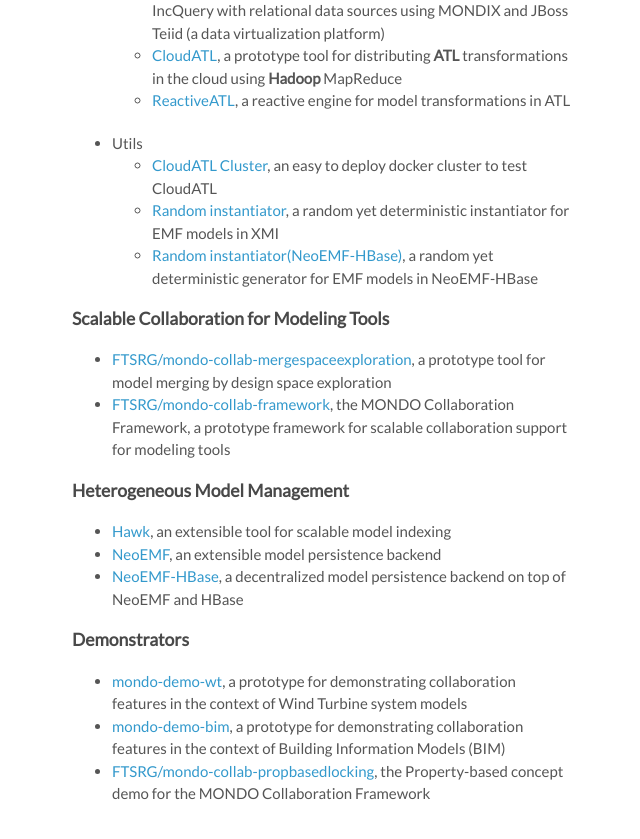
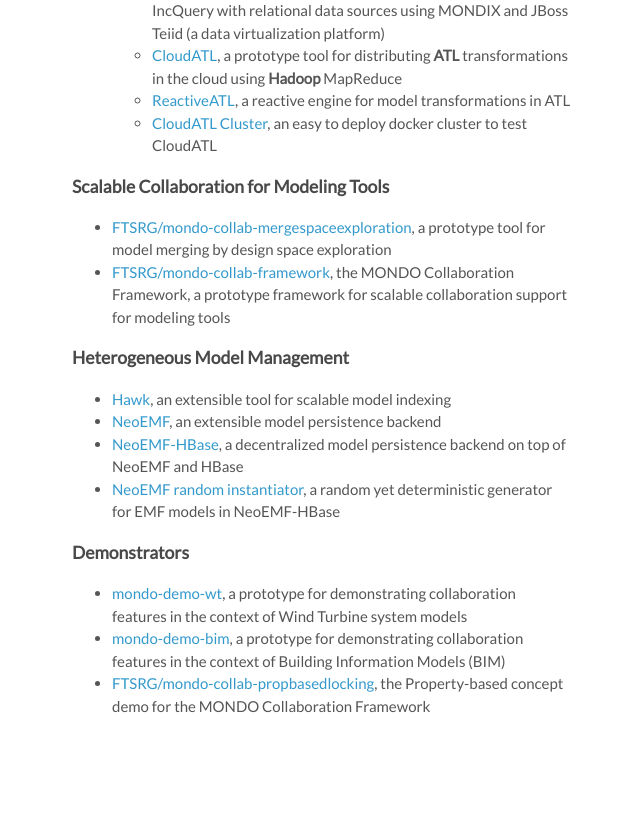
Before and after one commit to mondo-project/mondo-project.github.io, a plain HTML site: page index.html in a window 1280 px wide. Shown: the part 864-1703 px from the top of the page, without its empty margins (498-1138 px from the left). After the commit the page ends 1651 px from the top, so only its background shows below. Drawn offline with Linux system fonts and the light colour scheme.

Commit message:
Reorganizing ARMINES's techs

```diff
--- a/index.html
+++ b/index.html
@@ -87,14 +87,8 @@
      <li><a href="https://github.com/FTSRG/mondo-mondix-teiiddemo">FTSRG/mondo-mondix-teiiddemo</a>, a demo for integrating EMF-IncQuery with relational data sources using MONDIX and JBoss Teiid (a data virtualization platform)</li>
      <li><a href="https://github.com/atlanmod/ATL_MR">CloudATL</a>, a prototype tool for distributing <b>ATL</b> transformations in the cloud using <b>Hadoop</b> MapReduce</li>
      <li><a href="https://github.com/atlanmod/org.eclipse.atl.reactive">ReactiveATL</a>, a reactive engine for model transformations in ATL</li>
+     <li><a href="https://github.com/atlanmod/hadoop-cluster-docker">CloudATL Cluster</a>, an easy to deploy docker cluster to test CloudATL </li>
     </ul>
-   </li>
-   <li>Utils
-   	<ul>
-   		<li><a href="https://github.com/atlanmod/hadoop-cluster-docker">CloudATL Cluster</a>, an easy to deploy docker cluster to test CloudATL </li>
-   		<li><a href="https://github.com/atlanmod/mondo-atlzoo-benchmark/tree/master/fr.inria.atlanmod.instantiator">Random instantiator</a>, a random yet deterministic instantiator for EMF models in XMI</li>
-   		<li><a href="https://github.com/atlanmod/fr.inria.atlanmod.instantiator.neoEMF">Random instantiator(NeoEMF-HBase)</a>, a random yet deterministic  generator for EMF models in NeoEMF-HBase</li>
-   	</ul>
    </li>
    </ul>
 
@@ -110,6 +104,8 @@
    <li><a href="https://github.com/mondo-project/mondo-hawk">Hawk</a>, an extensible tool for scalable model indexing</li>
    <li><a href="http://www.neoemf.com/">NeoEMF</a>, an extensible model persistence backend</li>
    <li><a href="https://github.com/atlanmod/NeoEMF-hbase">NeoEMF-HBase</a>, a decentralized model persistence backend on top of NeoEMF and HBase</li>
+   <li><a href="https://github.com/atlanmod/fr.inria.atlanmod.instantiator.neoEMF">NeoEMF random instantiator</a>, a random yet deterministic  generator for EMF models in NeoEMF-HBase</li>
+
   </ul>
  </li>
 
```
